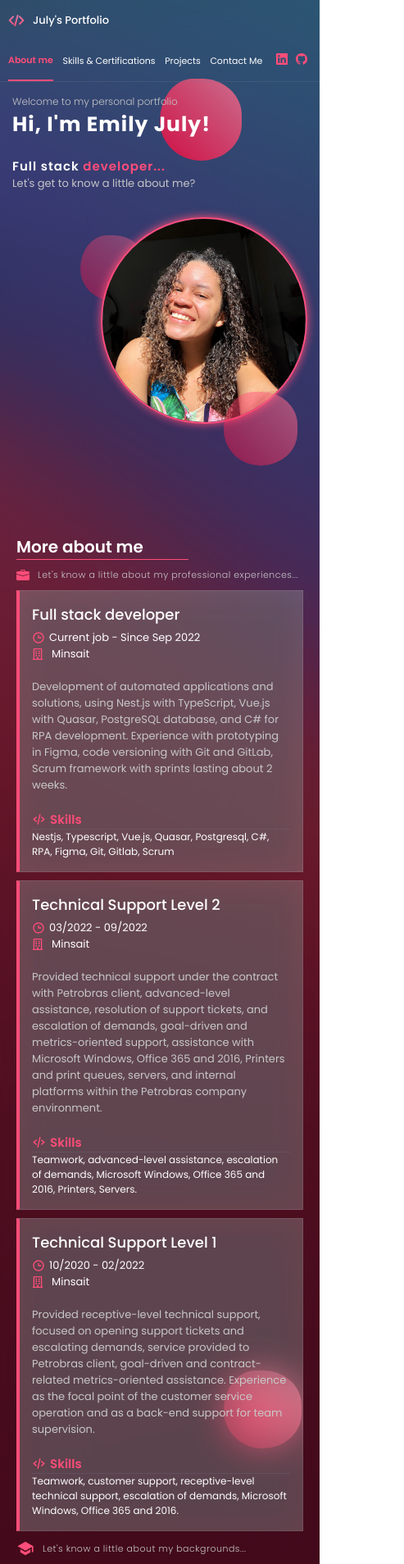
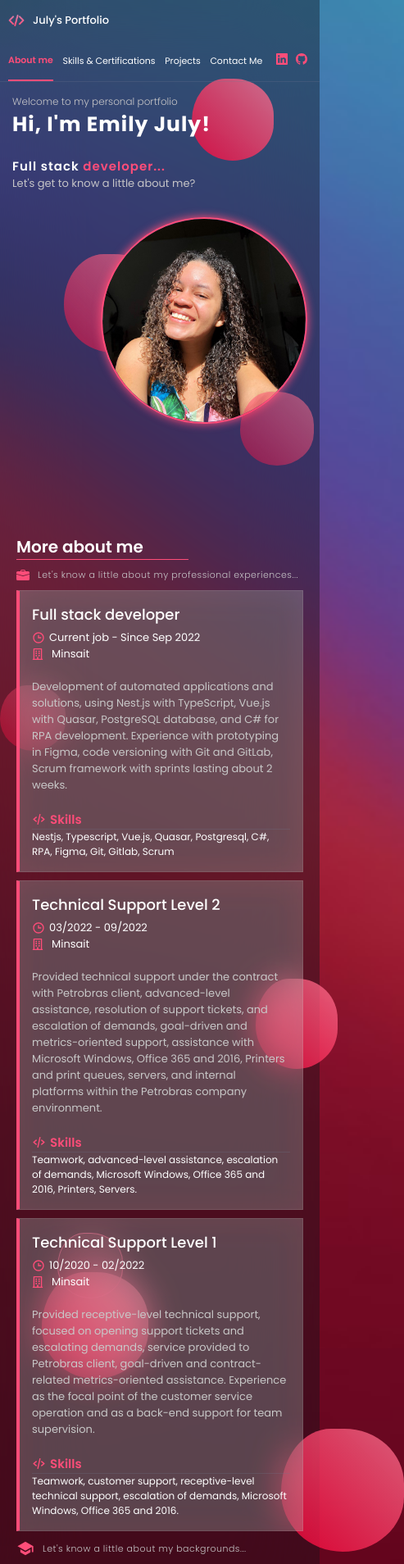
Before and after one commit to emilyjuly/new_portfolio_react, a React (Vite) app in the folder portfolio/: page / in a window 390 px wide. Shown: the top 1908 px of the page at 82% size, 493 px wide, since content can reach past the window. Built offline with nearby package versions, Linux system fonts and the light colour scheme.

Commit message:
refactor: Refatorando posição das bolhas para mobile

```diff
--- a/portfolio/src/index.css
+++ b/portfolio/src/index.css
@@ -130,8 +130,10 @@ body.light-mode .video-bg:before {
     left: 70%;
     background: linear-gradient(45deg, #ff003728 0%, #ff78953a 100%);
     @media (max-width: 1020px) {
-        background: transparent;
-        left: 10%;
+        height: 120px;
+        width: 120px;
+        top: 13%;
+        left: 20%;
     }
 }
 
@@ -145,7 +147,6 @@ body.light-mode .video-bg:before {
     background: linear-gradient(45deg, #ff00376a 0%, #ff78958d 100%);
     @media (max-width: 1020px) {
         background: transparent;
-        left: 10%;
     }
 }
 
@@ -157,9 +158,6 @@ body.light-mode .video-bg:before {
     top: 20%;
     left: 75%;
     background: linear-gradient(45deg, #ff00376a 0%, #ff78958d 100%);
-    @media (max-width: 1020px) {
-        left: 70%;
-    }
 }
 
 .shape-3 {
@@ -172,7 +170,6 @@ body.light-mode .video-bg:before {
     background: linear-gradient(45deg, #ff00373f 0%, #ff789546 100%);
     @media (max-width: 1020px) {
         background: transparent;
-        left: 10%;
     }
 }
 
@@ -188,7 +185,7 @@ body.light-mode .video-bg:before {
         height: 100px;
         width: 100px;
         top: 4%;
-        left: 50%;
+        left: 60%;
     }
 }
 
@@ -201,8 +198,7 @@ body.light-mode .video-bg:before {
     left: 18%;
     background: linear-gradient(45deg, #ff003765 0%, #ff78955e 100%);
     @media (max-width: 1020px) {
-        top: 12%;
-        left: 25%;
+        background: transparent;
     }
 }
 
@@ -214,10 +210,6 @@ body.light-mode .video-bg:before {
     top: 50%;
     left: 80%;
     background: linear-gradient(45deg, #ff0037c2 0%, #ff7895c0 100%);
-    @media (max-width: 1020px) {
-        background: transparent;
-        left: 10%;
-    }
 }
 
 .shape-7 {
@@ -228,10 +220,6 @@ body.light-mode .video-bg:before {
     top: 65%;
     left: 13%;
     background: linear-gradient(45deg, #ff0037c2 0%, #ff7895c0 100%);
-    @media (max-width: 1020px) {
-        background: transparent;
-        left: 10%;
-    }
 }
 
 .shape-8 {
@@ -242,10 +230,6 @@ body.light-mode .video-bg:before {
     top: 35%;
     left: 0%;
     background: linear-gradient(45deg, #ff003765 0%, #ff78955e 100%);
-    @media (max-width: 1020px) {
-        background: transparent;
-        left: 10%;
-    }
 }
 
 .shape-9 {
@@ -256,11 +240,6 @@ body.light-mode .video-bg:before {
     top: 63%;
     left: 18%;
     border: 1px solid var(--primary-color);
-    @media (max-width: 1020px) {
-        background: transparent;
-        left: 10%;
-        border: none;
-    }
 }
 
 .shape-10 {
@@ -271,12 +250,6 @@ body.light-mode .video-bg:before {
     top: 73%;
     left: 88%;
     background: linear-gradient(45deg, #ff0037c2 0%, #ff7895c0 100%);
-    @media (max-width: 1020px) {
-        height: 95px;
-        width: 95px;
-        top: 70%;
-        left: 70%;
-    }
 }
 
 .shape-11 {
@@ -287,12 +260,6 @@ body.light-mode .video-bg:before {
     top: 92%;
     left: 70%;
     background: linear-gradient(45deg, #ff0037c2 0%, #ff7895c0 100%);
-    @media (max-width: 1020px) {
-        height: 80px;
-        width: 80px;
-        top: 93%;
-        left: 68%;
-    }
 }
 
 .shape-12 {
@@ -303,12 +270,6 @@ body.light-mode .video-bg:before {
     top: 95%;
     left: 68%;
     border: 1px solid var(--primary-color);
-    @media (max-width: 1020px) {
-        height: 60px;
-        width: 60px;
-        top: 95%;
-        left: 68%;
-    }
 }
 
 @keyframes morph {
```
